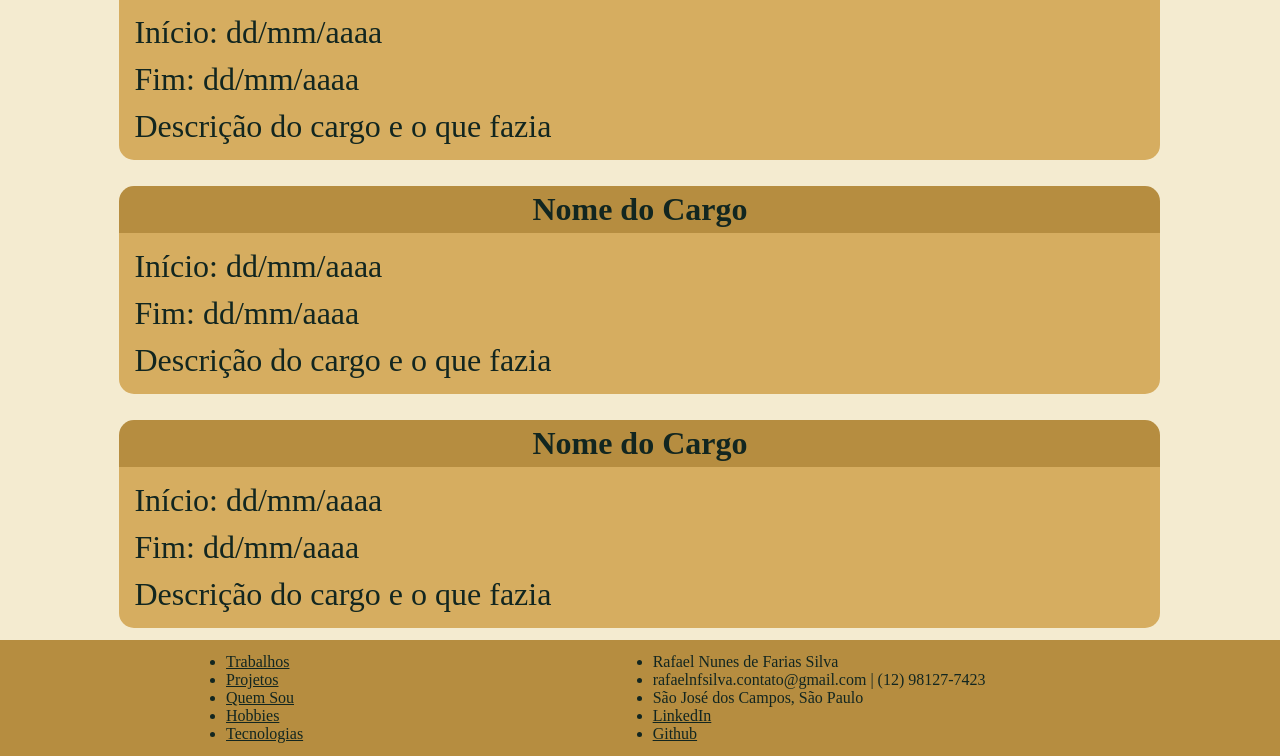
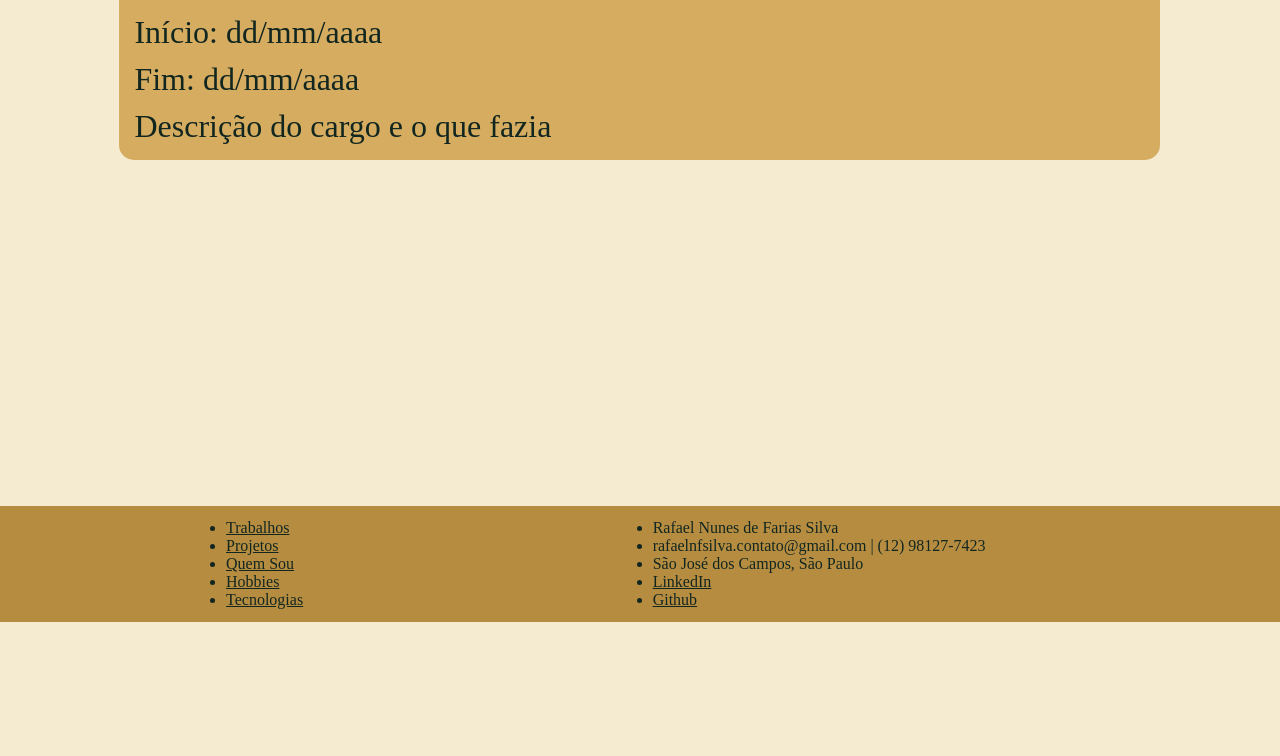
Before and after one commit to Rafael-Nunes-Silva/Portfolio-Pessoal, a Flask app: page /Trabalhos in a window 1280 px wide. Shown: the part 394-1150 px from the top of the page. After the commit the page ends 1016 px from the top, so only its background shows below. Run offline with Flask 3, Linux system fonts and the light colour scheme.

Commit message:
Removi as repetições

```diff
--- a/src/templates/Trabalhos.html
+++ b/src/templates/Trabalhos.html
@@ -34,29 +34,5 @@
             </div>
             <div class="col-1"></div>
         </div>
-        <div class="trabalho row">
-            <div class="col-1"></div>
-            <div class="col-10">
-                <h1>Nome do Cargo</h1>
-                <div class="trabcont">
-                    <p>Início: dd/mm/aaaa</p>
-                    <p>Fim: dd/mm/aaaa</p>
-                    <p>Descrição do cargo e o que fazia</p>
-                </div>
-            </div>
-            <div class="col-1"></div>
-        </div>
-        <div class="trabalho row">
-            <div class="col-1"></div>
-            <div class="col-10">
-                <h1>Nome do Cargo</h1>
-                <div class="trabcont">
-                    <p>Início: dd/mm/aaaa</p>
-                    <p>Fim: dd/mm/aaaa</p>
-                    <p>Descrição do cargo e o que fazia</p>
-                </div>
-            </div>
-            <div class="col-1"></div>
-        </div>
     </div>
 {% endblock %}
```
